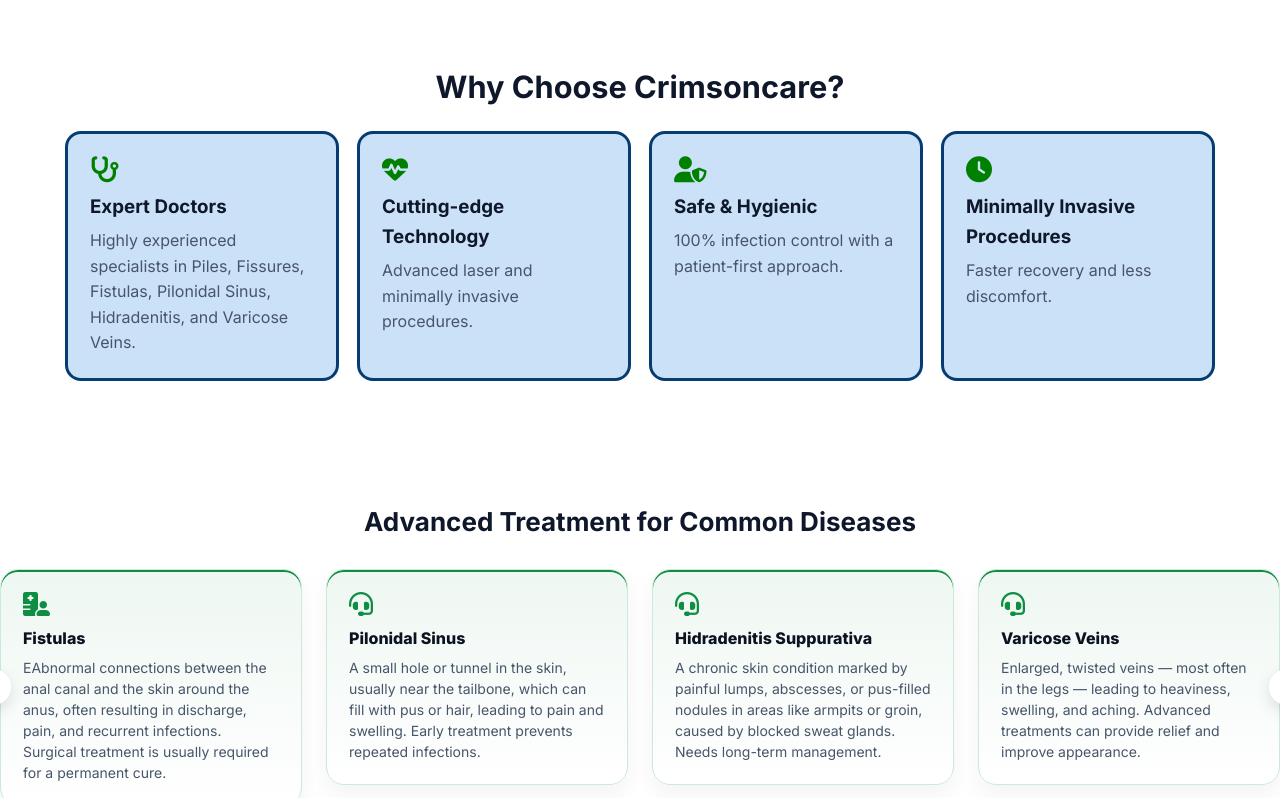
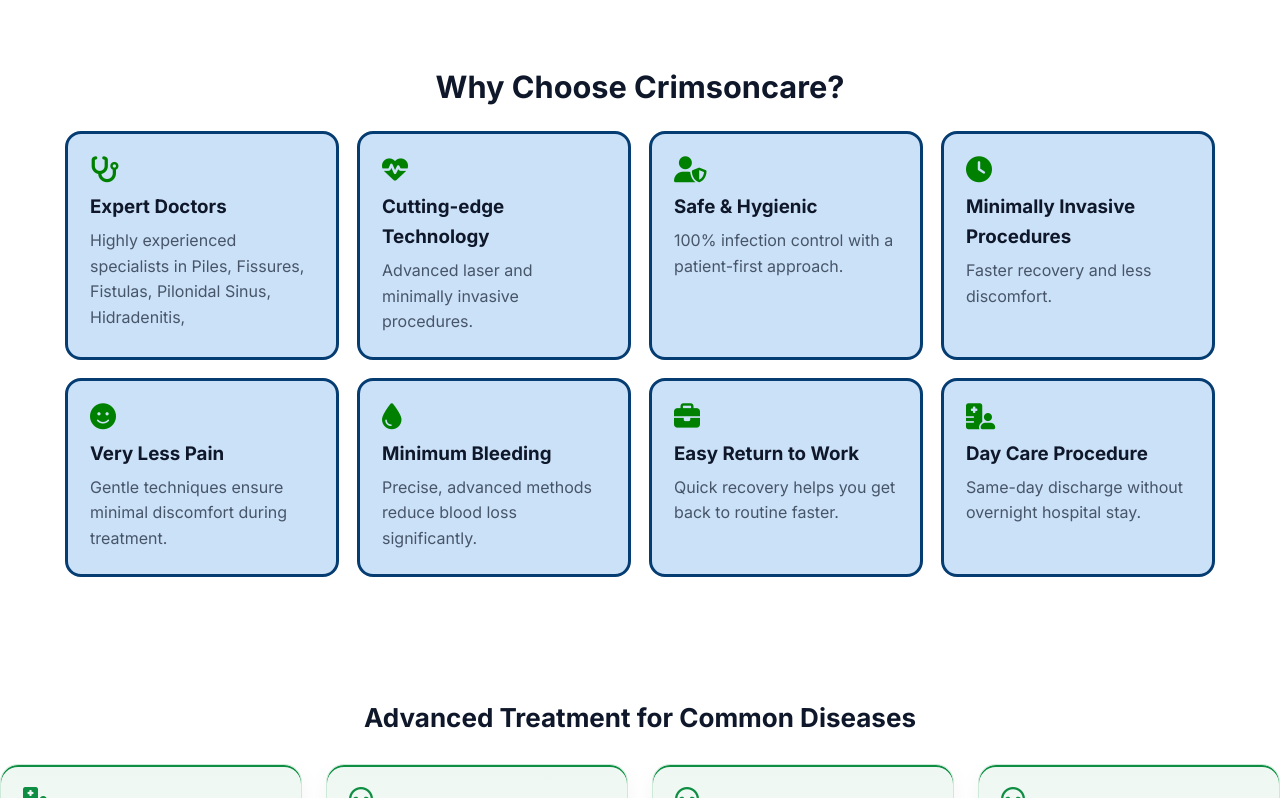
Before and after one commit to imcbsglobal/Crimsoncare_clinic, a React (Vite) app: page / in a window 1280 px wide. Shown: the part 802-1600 px from the top of the page. Built offline with nearby package versions, Linux system fonts and the light colour scheme.

Commit message:
content added

```diff
--- a/src/pages/Home.jsx
+++ b/src/pages/Home.jsx
@@ -123,7 +123,7 @@
       <h3>Expert Doctors</h3>
       <p>
         Highly experienced specialists in Piles, Fissures, Fistulas, Pilonidal Sinus,
-              Hidradenitis, and Varicose Veins.
+        Hidradenitis,
       </p>
     </div>
     <div className="why-card">
@@ -141,8 +141,31 @@
       <h3>Minimally Invasive Procedures</h3>
       <p>Faster recovery and less discomfort.</p>
     </div>
+
+    {/* New Points */}
+    <div className="why-card">
+      <i className="fas fa-smile"></i>
+      <h3>Very Less Pain</h3>
+      <p>Gentle techniques ensure minimal discomfort during treatment.</p>
+    </div>
+    <div className="why-card">
+      <i className="fas fa-tint"></i>
+      <h3>Minimum Bleeding</h3>
+      <p>Precise, advanced methods reduce blood loss significantly.</p>
+    </div>
+    <div className="why-card">
+      <i className="fas fa-briefcase"></i>
+      <h3>Easy Return to Work</h3>
+      <p>Quick recovery helps you get back to routine faster.</p>
+    </div>
+    <div className="why-card">
+      <i className="fas fa-hospital-user"></i>
+      <h3>Day Care Procedure</h3>
+      <p>Same-day discharge without overnight hospital stay.</p>
+    </div>
   </div>
 </section>
+
 
       {/* ---------- WHY CHOOSE US (NEW – SLIDER) ---------- */}
       <section className="why-us-two" data-aos="fade-up">
@@ -162,8 +185,8 @@
           </div>
           <div className="why2-card">
             <i className="fas fa-hospital-user"></i>
-            <h3>Fistulas</h3>
-            <p>EAbnormal connections between the anal canal and the skin around the anus, often resulting in discharge, pain, and recurrent infections. Surgical treatment is usually required for a permanent cure.</p>
+            <h3>Fistula</h3>
+            <p>Abnormal connections between the anal canal and the skin around the anus, often resulting in discharge, pain, and recurrent infections. Surgical treatment is usually required for a permanent cure.</p>
           </div>
           <div className="why2-card">
             <i className="fas fa-headset"></i>
@@ -191,7 +214,7 @@
             <img src={laserImage} alt="Laser Surgery" />
             <h3>Laser Proctology</h3>
             <p>
-             Advanced laser treatment for piles, fissures, fistulas Pilonidal Sinus, Hidradenitis, and Varicose Veins.
+             Advanced laser treatment for piles, fissures, fistulas Pilonidal Sinus.
             </p>
           </div>
           <div className="service-card">
--- a/src/pages/Home.scss
+++ b/src/pages/Home.scss
@@ -123,6 +123,7 @@
     display: grid;
     gap: 18px;
     grid-template-columns: repeat(4, 1fr);
+    align-items: stretch; /* make all grid children equal height */
 
     @media (max-width: 992px) {
       grid-template-columns: repeat(2, 1fr);
@@ -140,11 +141,15 @@
     text-align: left;
     transition: transform .2s ease, box-shadow .2s ease;
 
+    /* make inner content stretch evenly */
+    display: flex;
+    flex-direction: column;
+    justify-content: flex-start;
+
     i {
       font-size: 26px;
-      color: var(--brand);
+      color: green;
       margin-bottom: 10px;
-      color: green;
     }
     h3 {
       margin: 0 0 6px;
@@ -153,13 +158,13 @@
     p {
       margin: 0;
       color: var(--muted);
+      flex-grow: 1;  /* ensures text area expands so all cards balance */
     }
 
     &:hover {
       transform: translateY(-2px);
       box-shadow: 0 10px 24px rgba(15, 23, 42, 0.06);
     }
-
   }
 }
 
```
Lines whose indentation alone changed are shown as unchanged.
